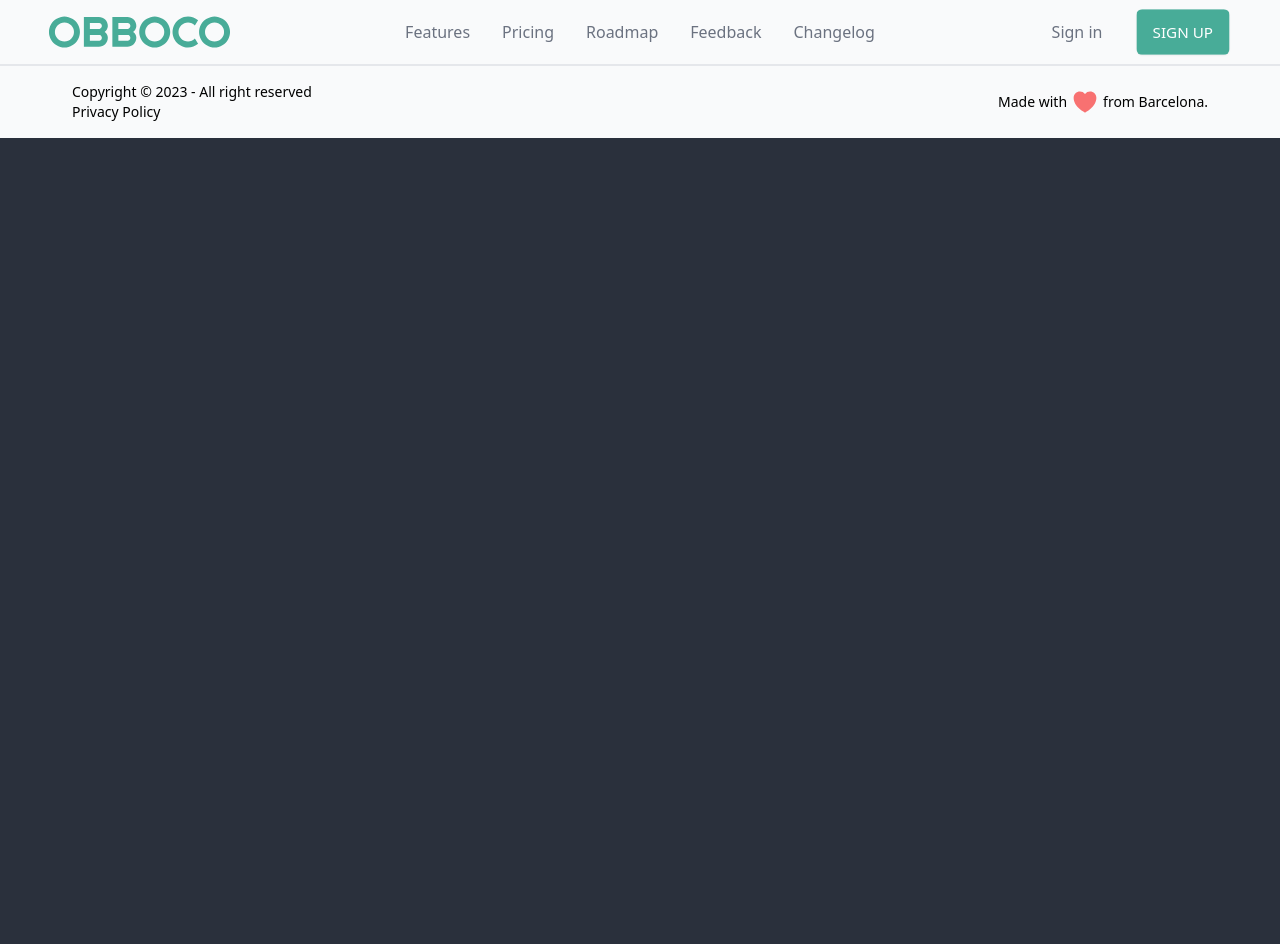
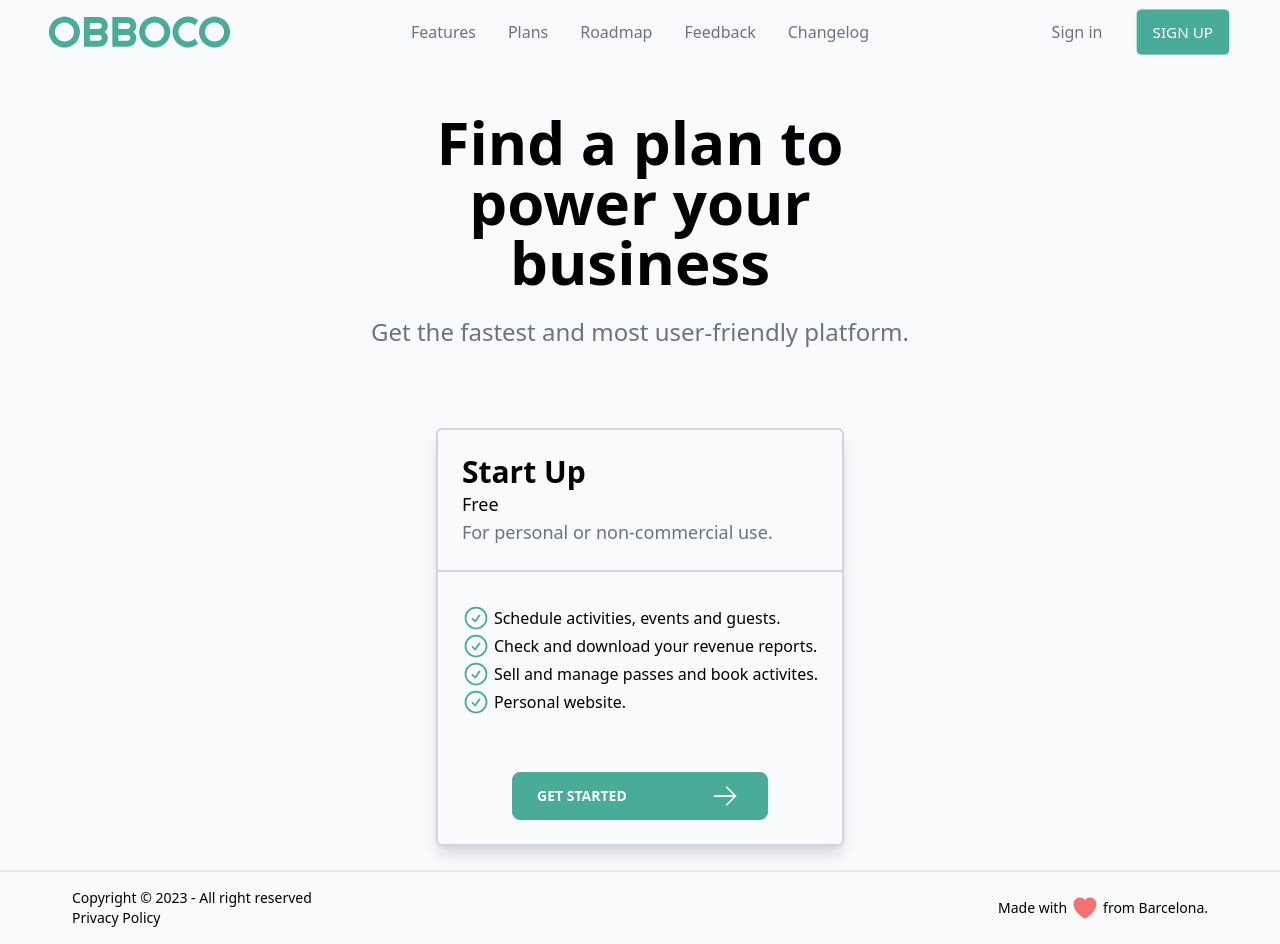
Before and after one commit to obboco/obboco-landing, a Nuxt app: page /plans in a window 1280 px wide. Before the commit the page ends 800 px from the top, so only its background shows below. Built offline with nearby package versions, Linux system fonts and the light colour scheme.

Commit message:
Plans refactor

```diff
--- a/components/Header.vue
+++ b/components/Header.vue
@@ -23,10 +23,10 @@
           </li>
           <li>
             <a
-              href="/pricing"
+              href="/plans"
               class="text-base font-medium text-gray-500 hover:text-gray-900"
             >
-              Pricing
+              Plans
             </a>
           </li>
           <li>
@@ -101,7 +101,7 @@
                 >
               </li>
               <li>
-                <a href="/pricing">
+                <a href="/plans">
                   <SwatchIcon class="h-7 w-7 mr-1" />
                   <span class="text-base font-medium">Pricing </span></a
                 >
--- /dev/null
+++ b/components/plans/List.vue
@@ -0,0 +1,30 @@
+<template>
+  <div class="flex flex-wrap justify-around mx-12 mb-4">
+    <PlansUnit v-for="plan in plans" :key="plan.name" :plan="plan" />
+  </div>
+</template>
+<script setup lang="ts">
+import { Plan } from '~~/types/Plan';
+
+const plans = ref<Plan[]>([
+  {
+    name: 'Start Up',
+    price: 'Free',
+    description: 'For personal or non-commercial use.',
+    features: [
+      {
+        feature: 'Schedule activities, events and guests.'
+      },
+      {
+        feature: 'Check and download your revenue reports.'
+      },
+      {
+        feature: 'Sell and manage passes and book activites.'
+      },
+      {
+        feature: 'Personal website.'
+      }
+    ]
+  }
+]);
+</script>
--- a/components/pricing/PriceUnit.vue
+++ b/components/plans/Unit.vue
@@ -3,16 +3,16 @@
     class="flex flex-col justify-between border-2 border-gray-300 rounded-md m-2 shadow-gray-300 shadow-lg"
   >
     <div class="text-left border-gray-300 border-b-2 p-6">
-      <div class="text-3xl font-bold">{{ pricingPlan.plan }}</div>
-      <div class="text-lg">{{ pricingPlan.price }}</div>
+      <div class="text-3xl font-bold">{{ plan.name }}</div>
+      <div class="text-lg">{{ plan.price }}</div>
       <div class="text-lg text-gray-500">
-        {{ pricingPlan.description }}
+        {{ plan.description }}
       </div>
     </div>
     <div class="px-6 py-8">
       <div
         class="flex items-center"
-        v-for="feature in pricingPlan.features"
+        v-for="feature in plan.features"
         :key="feature.feature"
       >
         <CheckCircleIcon class="h-7 w-7 mr-1 text-primary" />
@@ -35,11 +35,11 @@
 <script setup lang="ts">
 import { PropType } from 'vue';
 import { CheckCircleIcon, ArrowRightIcon } from '@heroicons/vue/24/outline';
-import { PricingPlan } from '~~/types/PrincingPlan';
+import { Plan } from '~~/types/Plan';
 
 const props = defineProps({
-  pricingPlan: {
-    type: Object as PropType<PricingPlan>
+  plan: {
+    type: Object as PropType<Plan>
   }
 });
 const runtimeConfig = useRuntimeConfig();
--- a/components/pricing/PriceList.vue
+++ /dev/null
@@ -1,53 +0,0 @@
-<template>
-  <div class="flex flex-wrap justify-around mx-12 mb-4">
-    <PricingPriceUnit
-      v-for="pricingPlan in pricingPlans"
-      :key="pricingPlan.plan"
-      :pricingPlan="pricingPlan"
-    />
-  </div>
-</template>
-<script setup lang="ts">
-import { PricingPlan } from '~~/types/PrincingPlan';
-
-const pricingPlans = ref<PricingPlan[]>([
-  {
-    plan: 'Start Up',
-    price: 'Free',
-    description: 'For personal or non-commercial use.',
-    features: [
-      {
-        feature: 'Schedule activities, events and guests.'
-      },
-      {
-        feature: 'Check and download your revenue reports.'
-      },
-      {
-        feature: 'Sell and manage passes and book activites.'
-      },
-      {
-        feature: 'Personal website.'
-      }
-    ]
-  }
-  /*{
-    plan: 'Pro',
-    price: '15€/month',
-    description: 'For personal solid businesses.',
-    features: [
-      {
-        feature: 'Add your custom domain'
-      },
-      {
-        feature: ''
-      },
-      {
-        feature: 'Personal website'
-      },
-      {
-        feature: 'Online payments and customer subscriptions'
-      }
-    ]
-  }*/
-]);
-</script>
--- a/pages/pricing.vue
+++ b/pages/plans.vue
@@ -1,12 +1,12 @@
 <template>
-  <PricingHero />
-  <PricingPriceList />
+  <PlansHero />
+  <PlansList />
 </template>
 <script>
 export default defineNuxtComponent({
   head(nuxtApp) {
     return {
-      title: 'Obboco | Pricing',
+      title: 'Obboco | Plans',
       meta: [
         { charset: 'utf-8' },
         { name: 'viewport', content: 'width=device-width, initial-scale=1' },
--- a/types/PrincingPlan.ts
+++ b/types/Plan.ts
@@ -1,5 +1,5 @@
-export interface PricingPlan {
-  plan: string;
+export interface Plan {
+  name: string;
   price: string;
   description: string;
   features: Array<PlanFeature>;
```
Also changed, not shown: components/plans/Hero.vue (renamed from components/pricing/Hero.vue).
